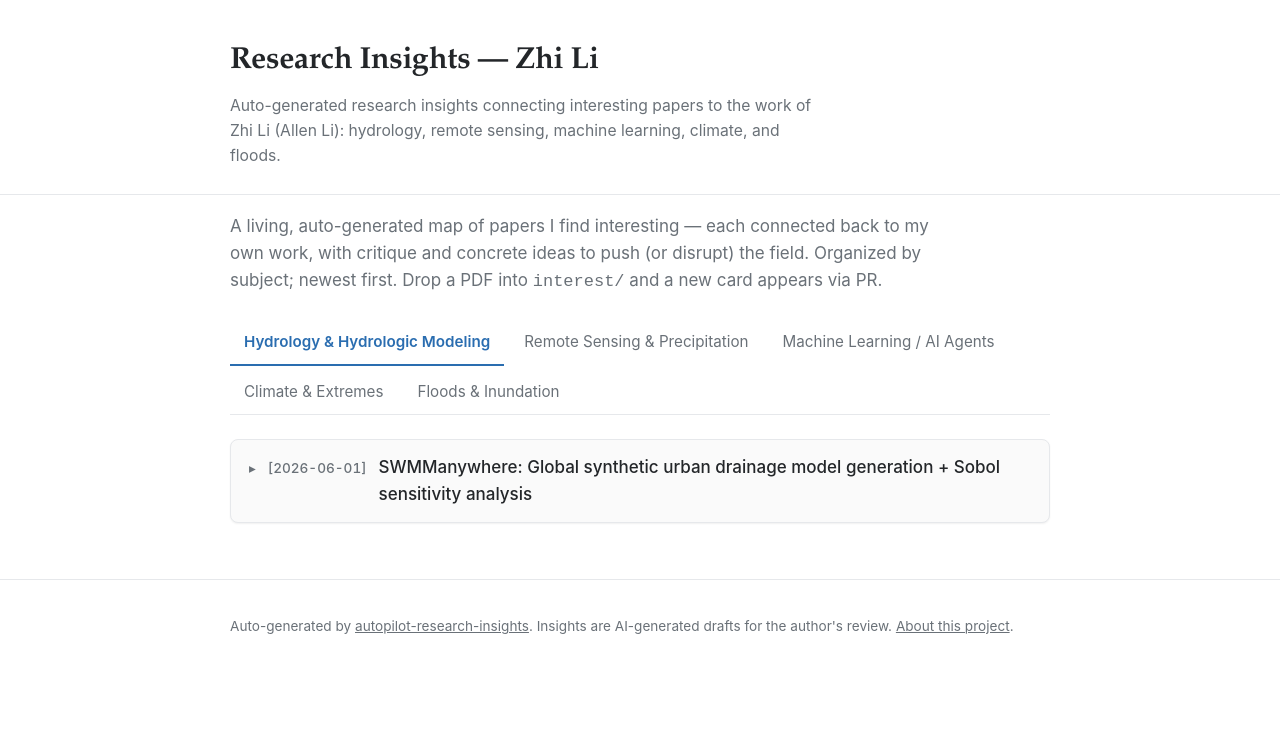
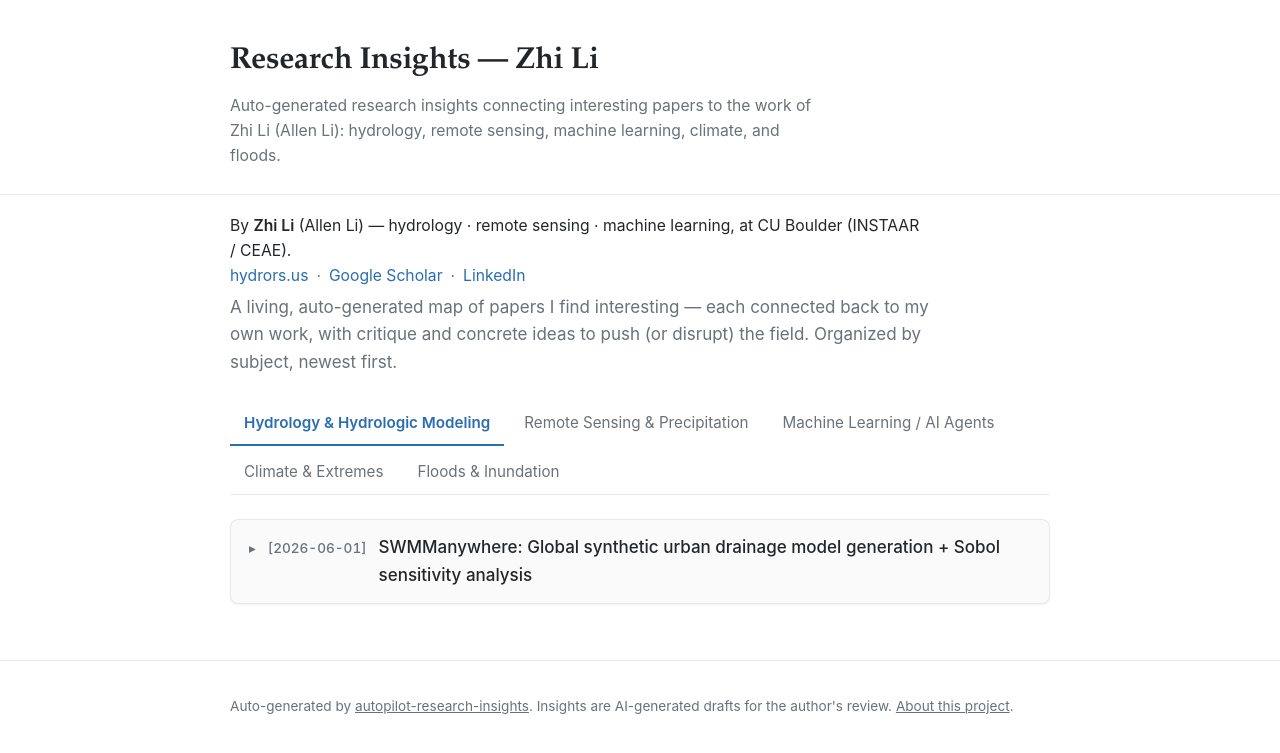
Before and after one commit to chrimerss/autopilot-research-insights, a Jekyll site: the page built from index.html, in a window 1280 px wide. Shown: the top 753 px of the page. Built offline with Jekyll 4.4.1, drawn with Linux system fonts in a browser that asks for light colours.

Commit message:
Add author byline with website / Scholar / LinkedIn links to homepage
Brand the dashboard with Zhi Li's name, affiliation, and links (hydrors.us,
Google Scholar, LinkedIn); refresh the intro and drop the outdated 'via PR' line.

Co-Authored-By: Claude Opus 4.8 (1M context) <noreply@anthropic.com>

```diff
--- a/_sass/_base.scss
+++ b/_sass/_base.scss
@@ -50,9 +50,19 @@ a:hover { text-decoration: underline; }
   max-width: 60ch;
 }
 
+.byline {
+  margin: 18px 0 4px;
+  font-size: 0.98rem;
+  color: var(--text);
+  max-width: 70ch;
+}
+.byline strong { font-weight: 600; }
+.byline a { white-space: nowrap; }
+.byline .sep { color: var(--muted); margin: 0 8px; }
+
 .intro {
   color: var(--muted);
-  margin: 18px 0 26px;
+  margin: 6px 0 26px;
   max-width: 66ch;
 }
 
--- a/index.html
+++ b/index.html
@@ -2,10 +2,18 @@
 layout: default
 title: "Research Insights"
 ---
+<p class="byline">
+  By <strong>Zhi Li</strong> (Allen Li) — hydrology · remote sensing · machine learning,
+  at CU Boulder (INSTAAR / CEAE).
+  <br>
+  <a href="https://hydrors.us" target="_blank" rel="noopener">hydrors.us</a><span class="sep">·</span><a
+    href="https://scholar.google.com/citations?user=JQ7mr1QAAAAJ" target="_blank" rel="noopener">Google Scholar</a><span class="sep">·</span><a
+    href="https://www.linkedin.com/in/zhi-li-a79116167/" target="_blank" rel="noopener">LinkedIn</a>
+</p>
 <p class="intro">
   A living, auto-generated map of papers I find interesting — each connected back to my
   own work, with critique and concrete ideas to push (or disrupt) the field. Organized by
-  subject; newest first. Drop a PDF into <code>interest/</code> and a new card appears via PR.
+  subject, newest first.
 </p>
 
 {% include tabs.html %}
```
